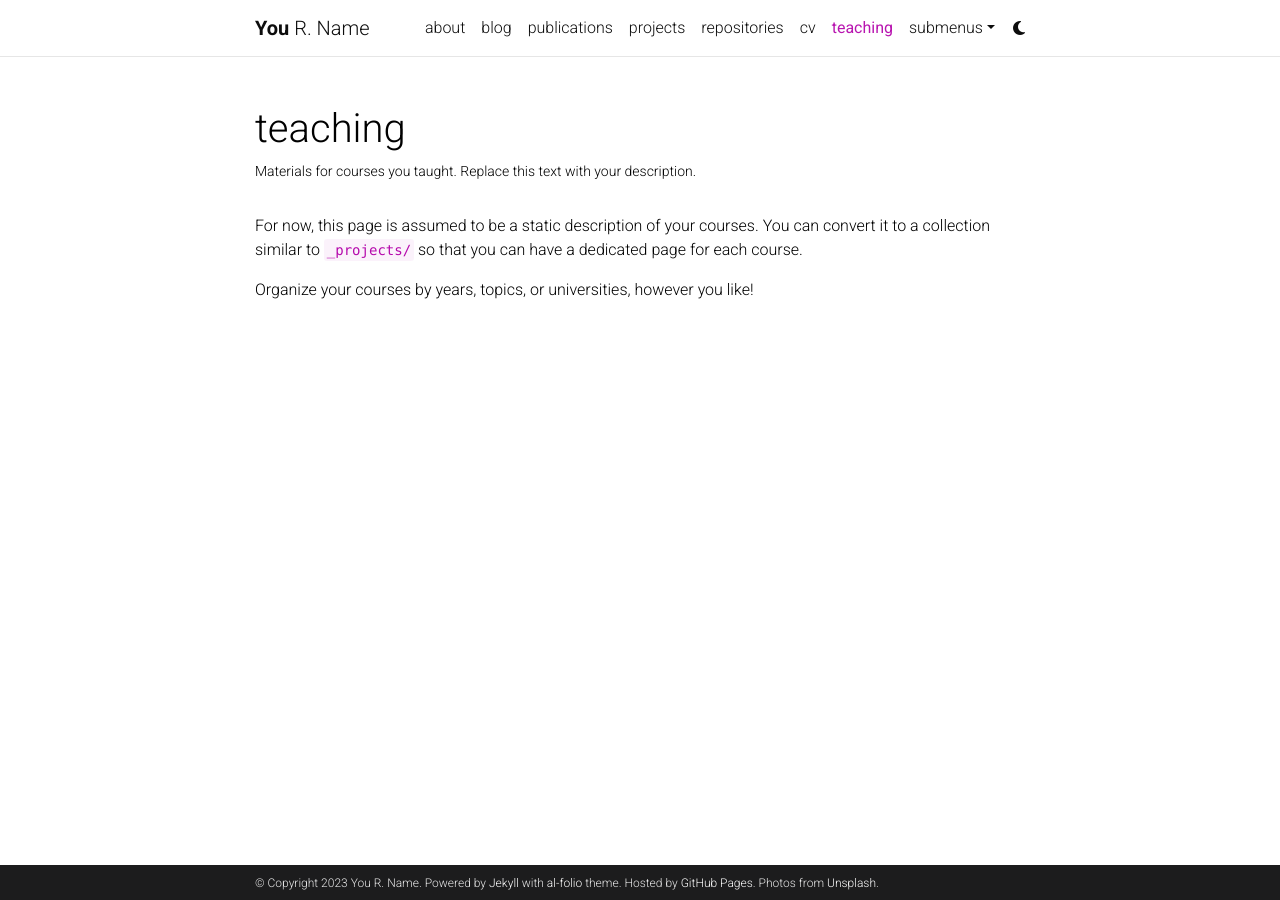
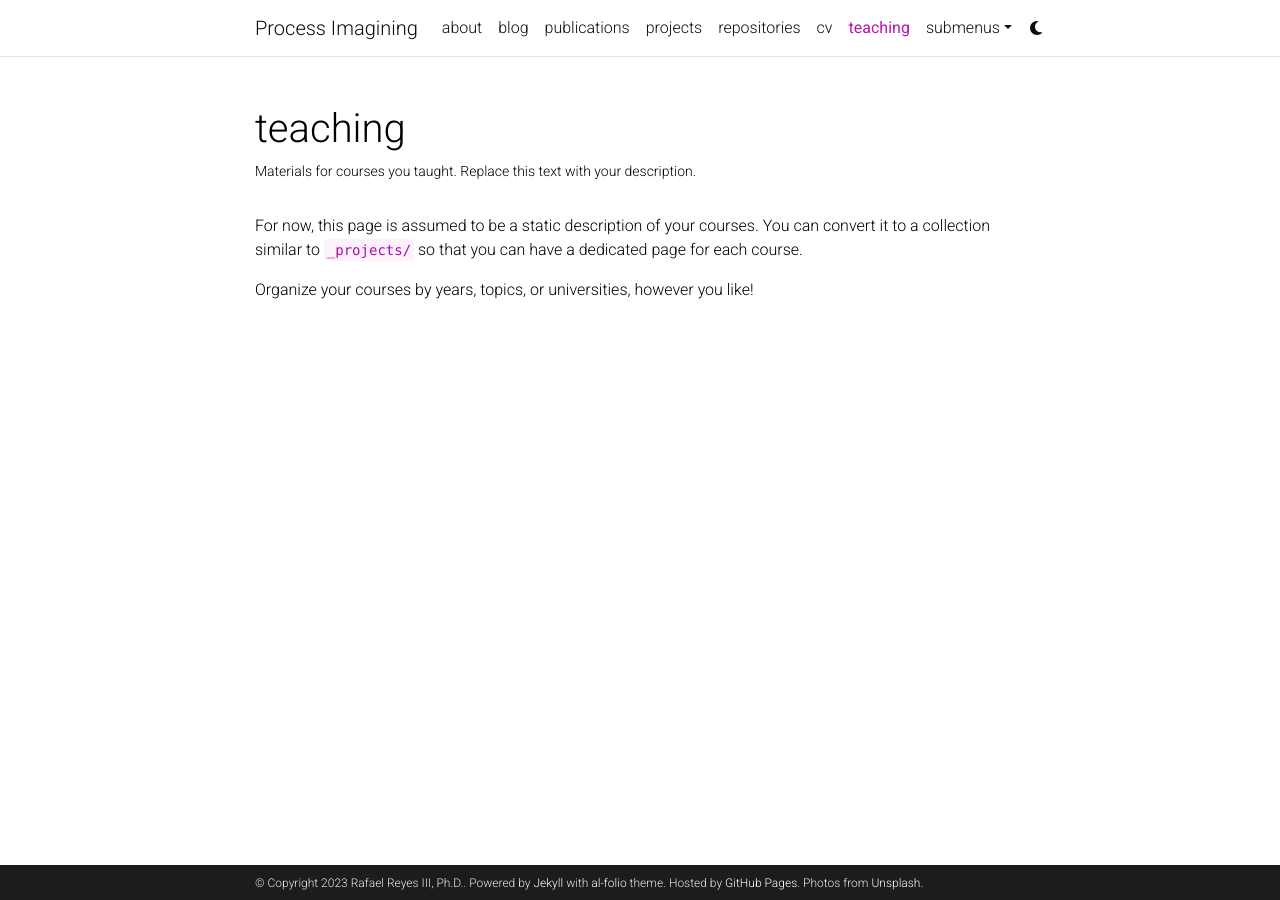
Before and after one commit to rafaelr3/pi.github.io, a Jekyll site: the page built from _pages/teaching.md, in a window 1280 px wide. Built offline with Jekyll 4.4.1, drawn with Linux system fonts in a browser that asks for light colours; comment, search, counter and statistics services are not loaded; a style sheet for code colours, icons or effects is not loaded; some of the changed lines change nothing that is shown.

Commit message:
Update _config.yml
added social information

```diff
--- a/_config.yml
+++ b/_config.yml
@@ -2,11 +2,11 @@
 # Site settings
 # -----------------------------------------------------------------------------
 
-title: blank # the website title (if blank, full name will be used instead)
-first_name: You
-middle_name: R.
-last_name: Name
-email: you@example.com
+title: Process Imagining
+first_name: Rafael
+middle_name:
+last_name: Reyes III, Ph.D.
+email: rafaelreyesiii@processimagining.com
 description: > # the ">" symbol means to ignore newlines until "footer_text:"
   A simple, whitespace theme for academics. Based on [*folio](https://github.com/bogoli/-folio) design.
 footer_text: >
@@ -18,8 +18,8 @@
 lang: en # the language of your site (for example: en, fr, cn, ru, etc.)
 icon: ⚛️  # the emoji used as the favicon (alternatively, provide image name in /assets/img/)
 
-url: https://alshedivat.github.io # the base hostname & protocol for your site
-baseurl: /al-folio # the subpath of your site, e.g. /blog/
+url: https://piblog.github.io # the base hostname & protocol for your site
+baseurl: /piblog.github.io # the subpath of your site, e.g. /blog/
 last_updated: false # set to true if you want to display last updated in the footer
 impressum_path:  # set to path to include impressum link in the footer, use the same path as permalink in a page, helps to conform with EU GDPR
 
@@ -71,39 +71,16 @@
 # Social integration
 # -----------------------------------------------------------------------------
 
-github_username: # your GitHub user name
-gitlab_username: # your GitLab user name
+github_username: rafaelr3
+gitlab_username: rafaelr3
 twitter_username: # your Twitter handle
-mastodon_username: # your mastodon instance+username in the format instance.tld/@username
-linkedin_username: # your LinkedIn user name
-telegram_username: # your Telegram user name
-scholar_userid: # your Google Scholar ID
-semanticscholar_id: # your Semantic Scholar ID
-whatsapp_number: # your WhatsApp number (full phone number in international format. Omit any zeroes, brackets, or dashes when adding the phone number in international format.)
-orcid_id: # your ORCID ID
-medium_username: # your Medium username
-quora_username: # your Quora username
-publons_id: # your ID on Publons
-lattes_id: # your ID on Lattes (Brazilian Lattes CV)
-osf_id: # your OSF ID
-research_gate_profile: # your profile on ResearchGate
-scopus_id: # your profile on Scopus
-blogger_url: # your blogger URL
-work_url: # work page URL
+mastodon_username: writing.exchange/@Rafaelr3 # your mastodon instance+username in the format instance.tld/@username
+linkedin_username: rafaelreyesiii # your LinkedIn user name
+telegram_username: rafaelreyesiii # your Telegram user name
+scholar_userid: KBaetREAAAAJ # your Google Scholar ID
+orcid_id: 0000-0001-7898-428X # your ORCID ID
+research_gate_profile: Rafael-Reyes-4 # your profile on ResearchGate
 keybase_username: # your keybase user name
-wikidata_id: # your wikidata id
-wikipedia_id: # your wikipedia id (Case sensitive)
-dblp_url: # your DBLP profile url
-stackoverflow_id: # your stackoverflow id
-kaggle_id: # your kaggle id
-lastfm_id: # your lastfm id
-spotify_id: # your spotify id
-pinterest_id: # your pinterest id
-unsplash_id: # your unsplash id
-instagram_id: # your instagram id
-facebook_id: # your facebook id
-youtube_id: # your youtube channel id (youtube.com/@<youtube_id>)
-discord_id: # your discord id (18-digit unique numerical identifier)
 
 contact_note: >
   You can even add a little note about which of these is the best way to reach you.
```
